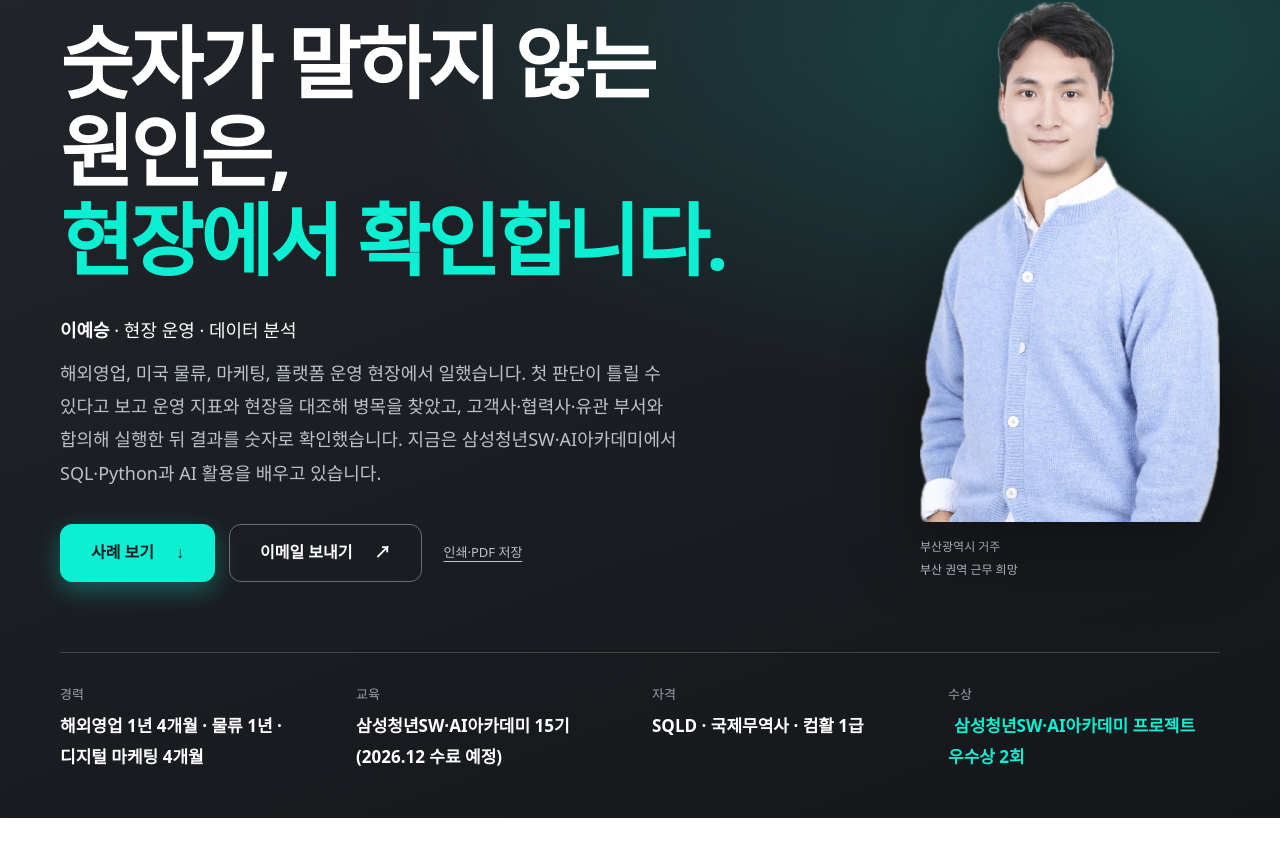
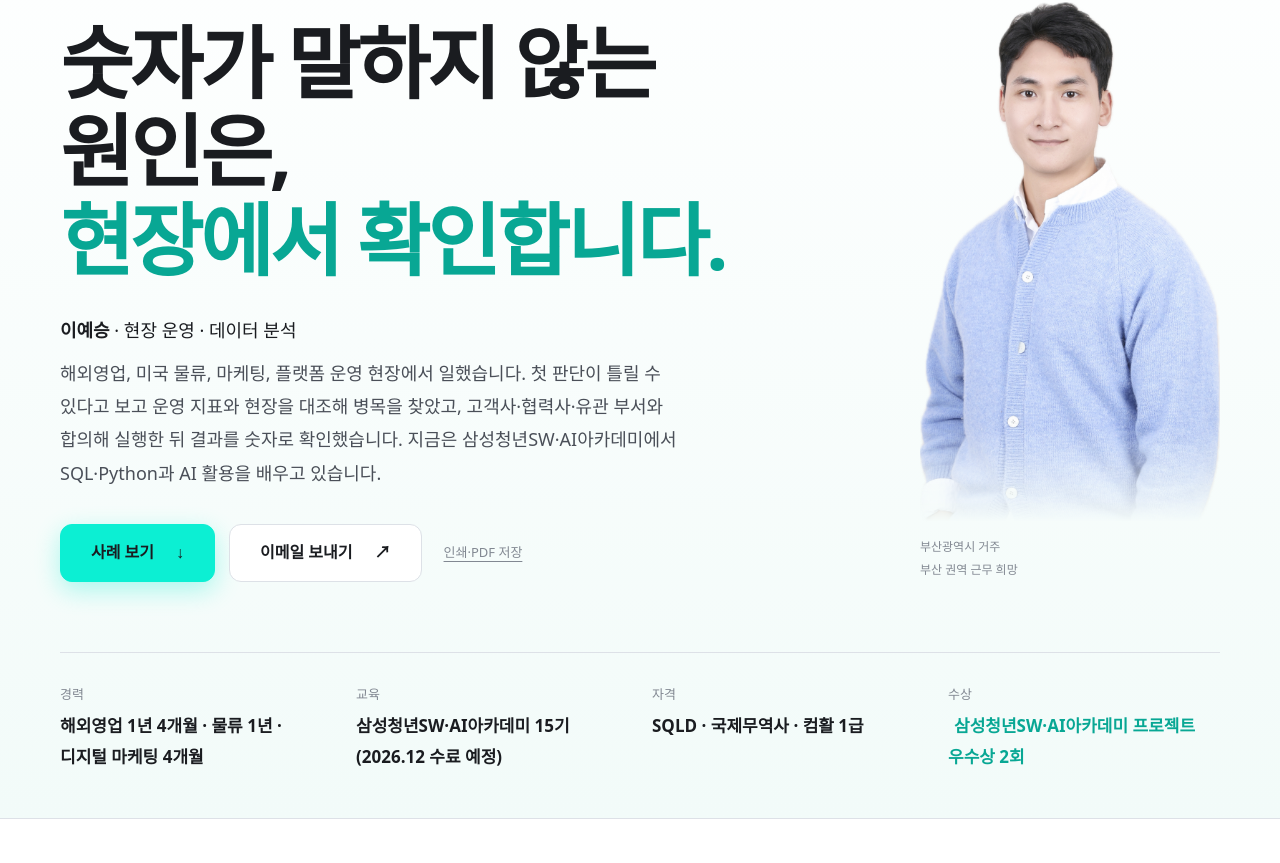
Before and after one commit to yeaseunglee96/yeaseunglee96.github.io, a plain HTML site: page index.html in a window 1280 px wide. Shown: the part 217-1080 px from the top of the page. Drawn offline with Linux system fonts and the light colour scheme; a web font is replaced by a local one.

Commit message:
히어로를 밝은 배경으로 바꿔 인물 사진과 어울리게
Co-Authored-By: Claude Opus 5.5 <noreply@anthropic.com>

```diff
--- a/theme.css
+++ b/theme.css
@@ -173,3 +173,20 @@ body { font-size: 17px; line-height: 1.8; }
 
 /* 활동 카드: 여러 장이 담긴 사진은 자르지 않고 그대로 */
 .activity-grid img { aspect-ratio: 4 / 3; object-fit: contain; background: var(--paper); padding: 8px; }
+
+/* 밝은 히어로: 흰 배경 사진과 자연스럽게 어울리도록 */
+.hero-band { background: linear-gradient(180deg, #ffffff 0%, #F2FBF9 100%); color: var(--ink); border-bottom: 1px solid var(--line); }
+.hero h1 { color: var(--ink); }
+.hero h1 span { color: var(--mint-700); }
+.eyebrow { color: var(--mint-700); }
+.hero-name, .hero-name strong { color: var(--ink); }
+.hero-intro { color: var(--ink-700); }
+.hero .button { color: var(--ink); border-color: var(--line); background: #fff; }
+.hero .button:hover { background: var(--paper); color: var(--ink); }
+.hero .button-primary { background: var(--mint); border-color: var(--mint); }
+.hero .text-button, .hero-side p { color: var(--muted); }
+.profile-facts { border-top-color: var(--line); }
+.profile-facts dt { color: var(--muted); }
+.profile-facts dd { color: var(--ink); }
+.profile-facts dd a { color: var(--mint-700); }
+.hero-side img.hero-cutout { filter: none; -webkit-mask-image: linear-gradient(180deg, #000 82%, transparent 100%); mask-image: linear-gradient(180deg, #000 82%, transparent 100%); }
```
